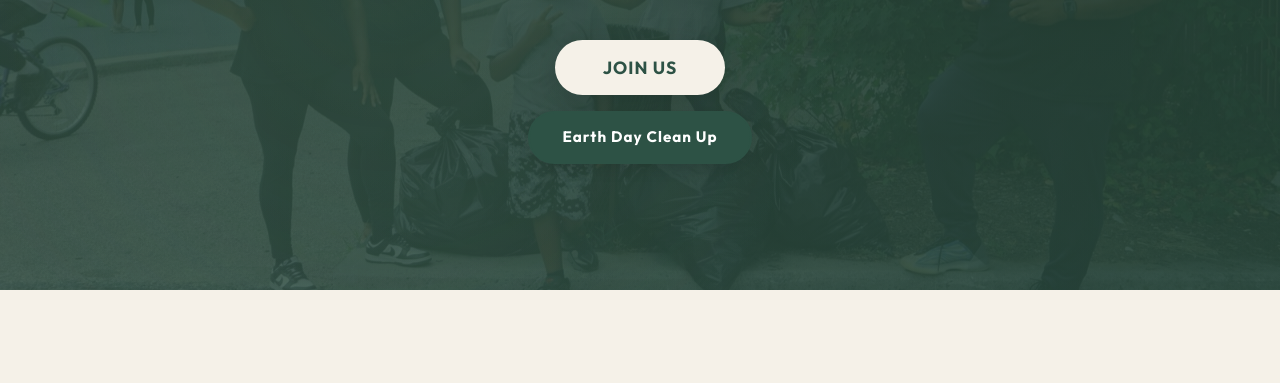
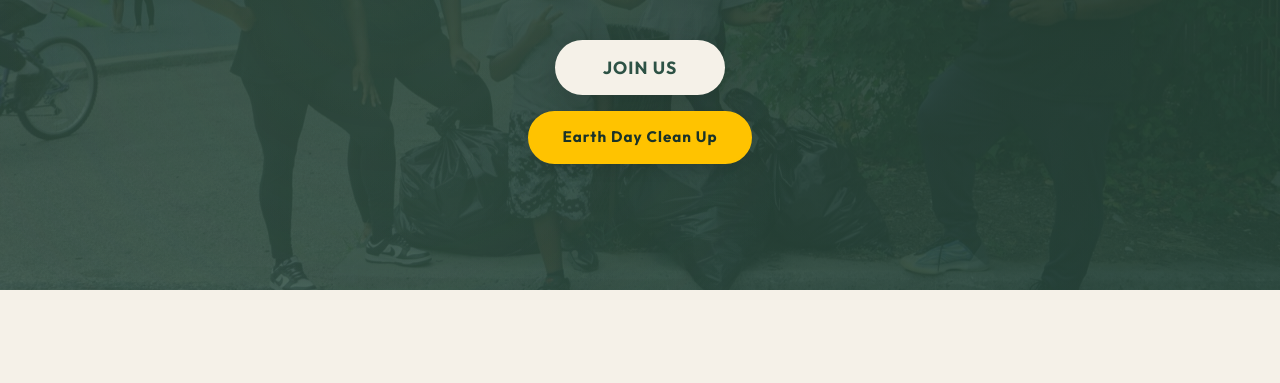
Before and after one commit to Paristech1/Phila-bag, a website: page index.html in a window 1280 px wide. Shown: the part 350-733 px from the top of the page. Drawn offline with Linux system fonts and the light colour scheme; a script that the page names is missing.

Commit message:
Update Earth Day button to vibrant yellow for better prominence

```diff
--- a/style.css
+++ b/style.css
@@ -363,8 +363,8 @@ body {
 }
 
 .earth-day-button {
-    background-color: var(--forest-green);
-    color: var(--light-text);
+    background-color: #FFC300;
+    color: var(--deep-forest);
     font-family: var(--font-display);
     font-size: 0.95rem;
     font-weight: 700;
@@ -376,12 +376,13 @@ body {
     box-shadow: var(--shadow-md);
     letter-spacing: 1px;
     animation: fadeIn 1s ease-out 0.6s backwards;
-    border: 2px solid var(--forest-green);
+    border: 2px solid #FFC300;
 }
 
 .earth-day-button:hover {
-    background-color: var(--sage-green);
-    border-color: var(--sage-green);
+    background-color: #FFD700;
+    border-color: #FFD700;
+    color: var(--deep-forest);
     box-shadow: var(--shadow-lg);
     animation: spring-bounce 0.6s cubic-bezier(0.68, -0.55, 0.265, 1.55);
     transform: scale(1.05);
```
